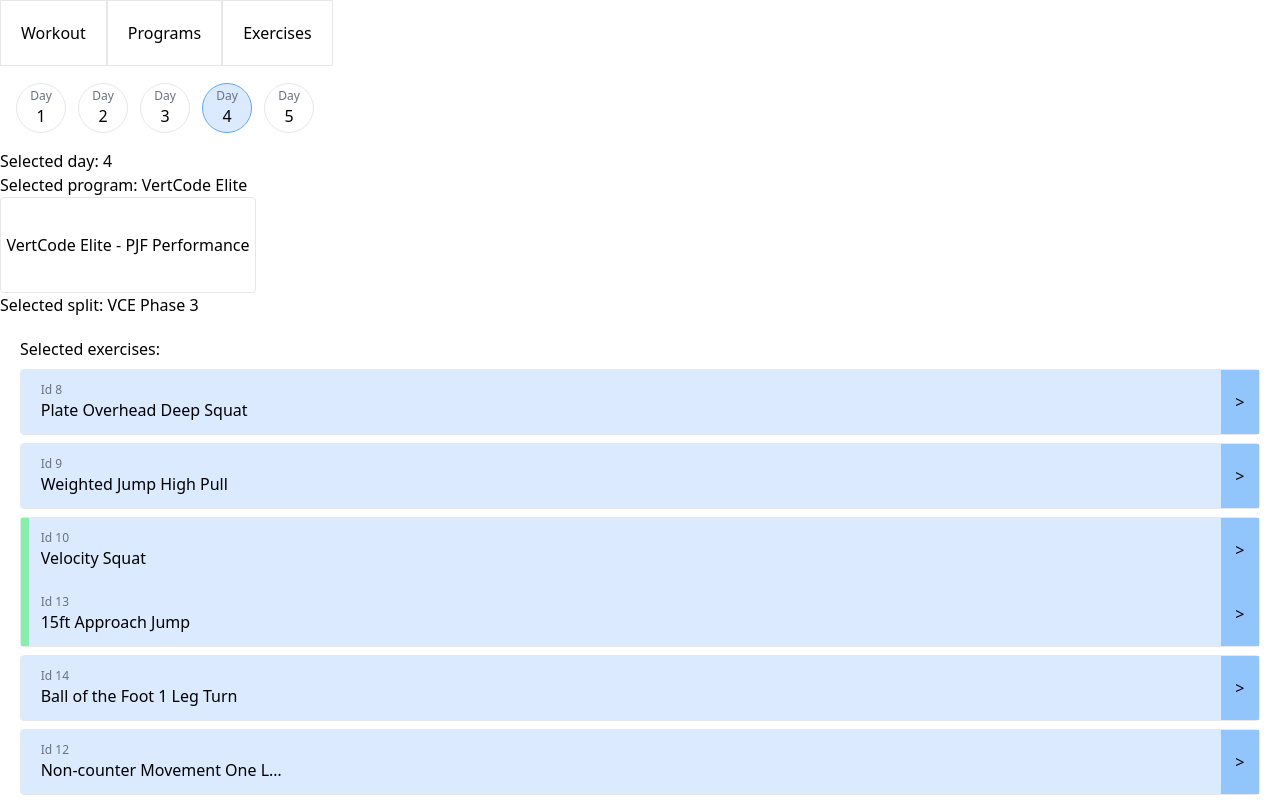
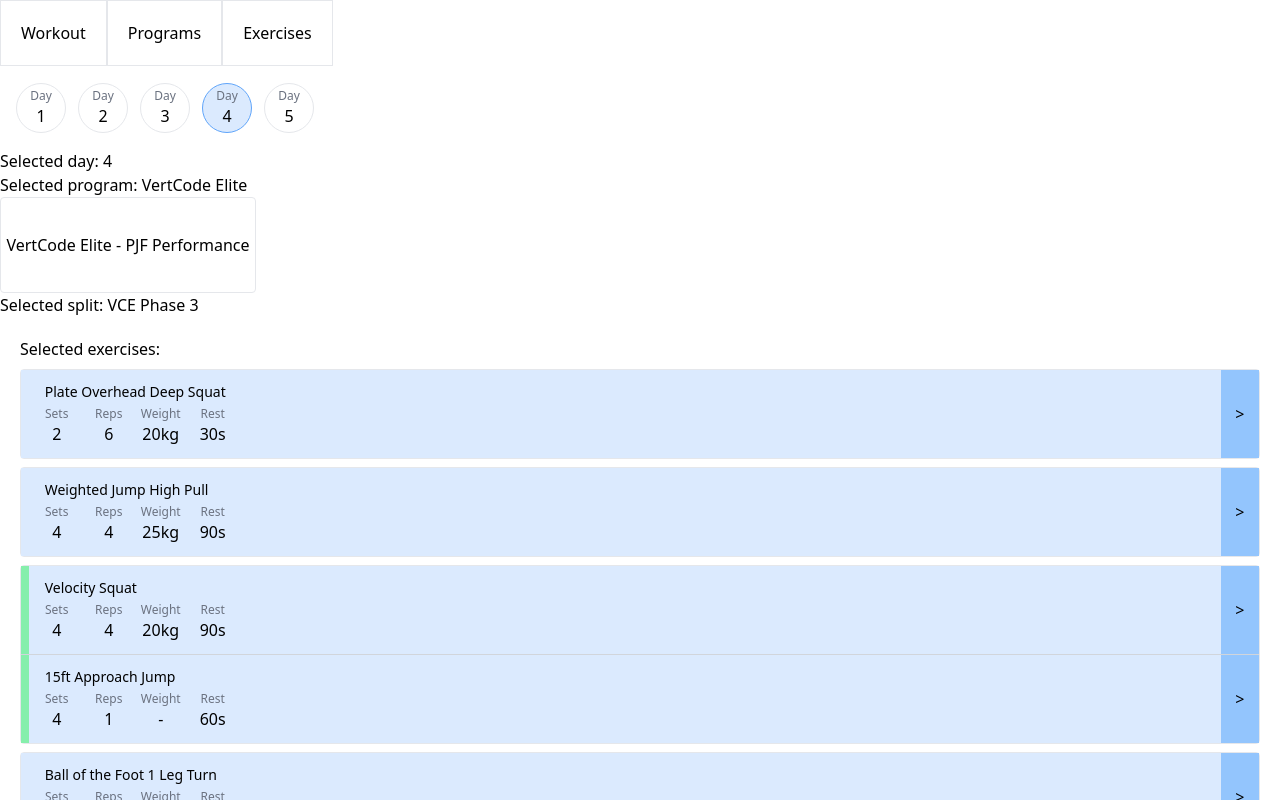
Before and after one commit to lauyuda/workout-tracker, a Next.js app: page / in a window 1280 px wide. Shown: the top 800 px of the page. Built offline with nearby package versions, Linux system fonts and the light colour scheme.

Commit message:
Updated splits data and added supersets UI

```diff
--- a/src/data/splits/splits.json
+++ b/src/data/splits/splits.json
@@ -109,7 +109,73 @@
       [
         {
           "exercise": 8,
+          "sets": 2,
+          "reps": 6,
+          "weight": 20,
+          "time": null,
+          "rest": 30,
+          "superset": []
+        },
+        {
+          "exercise": 9,
+          "sets": 4,
+          "reps": 4,
+          "weight": 25,
+          "time": null,
+          "rest": 90,
+          "superset": []
+        },
+        {
+          "exercise": 10,
+          "sets": 4,
+          "reps": 4,
+          "weight": 20,
+          "time": null,
+          "rest": 90,
+          "superset": [
+            {
+              "exercise": 13,
+              "sets": 4,
+              "reps": 1,
+              "weight": null,
+              "time": null,
+              "rest": 60,
+              "superset": []
+            }
+          ]
+        },
+        {
+          "exercise": 14,
           "sets": 3,
+          "reps": 4,
+          "weight": null,
+          "time": null,
+          "rest": 30,
+          "superset": []
+        },
+        {
+          "exercise": 12,
+          "sets": 3,
+          "reps": 3,
+          "weight": null,
+          "time": null,
+          "rest": 60,
+          "superset": []
+        },
+        {
+          "exercise": 11,
+          "sets": 3,
+          "reps": 6,
+          "weight": 9,
+          "time": null,
+          "rest": 60,
+          "superset": []
+        }
+      ],
+      [
+        {
+          "exercise": 8,
+          "sets": 2,
           "reps": 6,
           "weight": 17.5,
           "time": null,
@@ -147,7 +213,7 @@
         {
           "exercise": 14,
           "sets": 3,
-          "reps": 12,
+          "reps": 4,
           "weight": null,
           "time": null,
           "rest": 30,
--- a/src/modules/exercise/components/exercise.tsx
+++ b/src/modules/exercise/components/exercise.tsx
@@ -21,8 +21,6 @@ export const Exercise = ({
   } = exercise;
   const { exercises } = useExercisesContext();
 
-  const [isShowExerciseName, setIsShowExerciseName] = useState(true);
-
   const exerciseName = Boolean(name)
     ? name
     : exercises.find((_exercise) => _exercise.id === exercise.exercise)?.name;
@@ -41,27 +39,19 @@ export const Exercise = ({
   return (
     <div className={`flex ${isSuperset ? '' : 'border rounded'}`}>
       <div className={`w-2 ${isSuperset ? 'bg-green-300' : 'bg-blue-100'}`} />
-      <button
-        className="w-full flex p-3 bg-blue-100"
-        onClick={() => {
-          setIsShowExerciseName((show) => !show);
-        }}
-      >
-        {isShowExerciseName && (
-          <div className="flex flex-col items-start">
-            <div className="text-xs text-gray-500">Id {exerciseId ?? id}</div>
-            <div className="w-[250px] text-left truncate">{exerciseName}</div>
+      <div className="w-full flex p-3 bg-blue-100">
+        <div className="flex flex-col items-start space-y-1">
+          <div className="w-[250px] text-sm text-left truncate pl-1">
+            {exerciseName}
           </div>
-        )}
-        {!isShowExerciseName && (
           <ExerciseDetails
             sets={sets}
             reps={reps}
             weight={weight}
             rest={rest}
           />
-        )}
-      </button>
+        </div>
+      </div>
       <button
         className="w-10 h-18 bg-blue-300"
         onClick={() => {
--- a/src/modules/exercise/components/superset.tsx
+++ b/src/modules/exercise/components/superset.tsx
@@ -10,7 +10,7 @@ export const Superset = ({
   selectedDay: any;
 }) => {
   return (
-    <div className="border rounded">
+    <div className="border rounded divide-y divide-gray-300">
       {supersetExercises?.map((supersetExercise) => {
         const { exercise: exerciseId } = supersetExercise;
 
```
